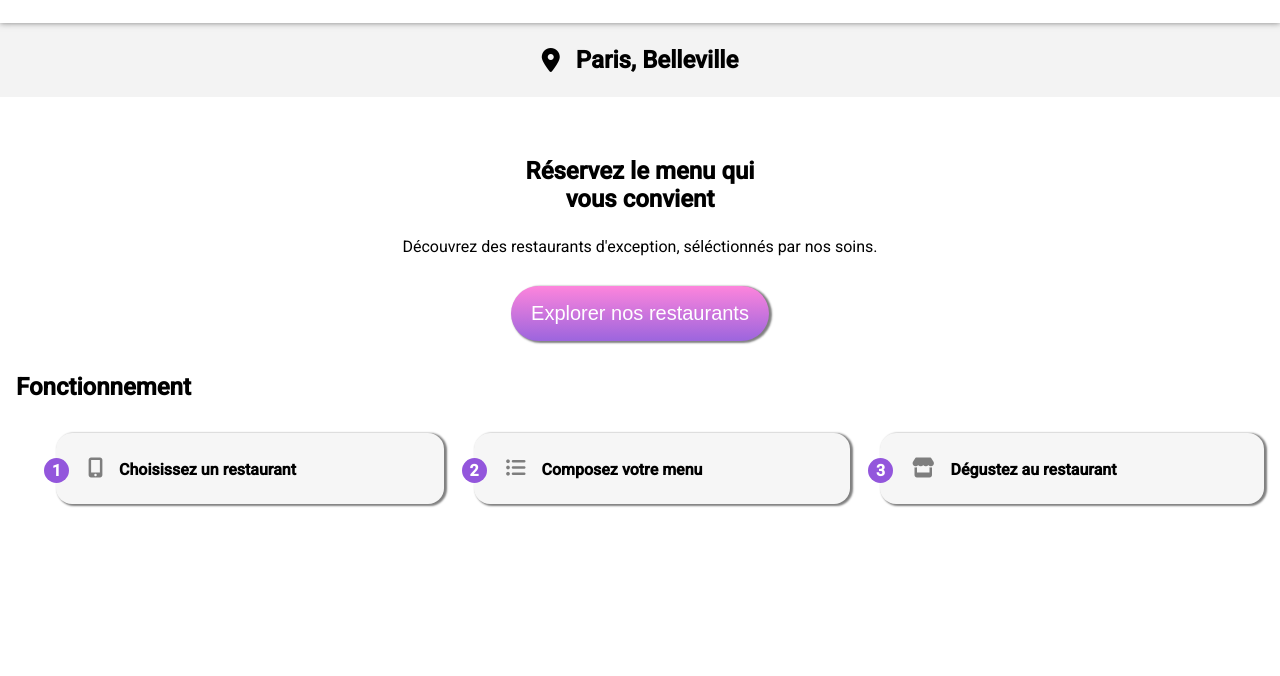
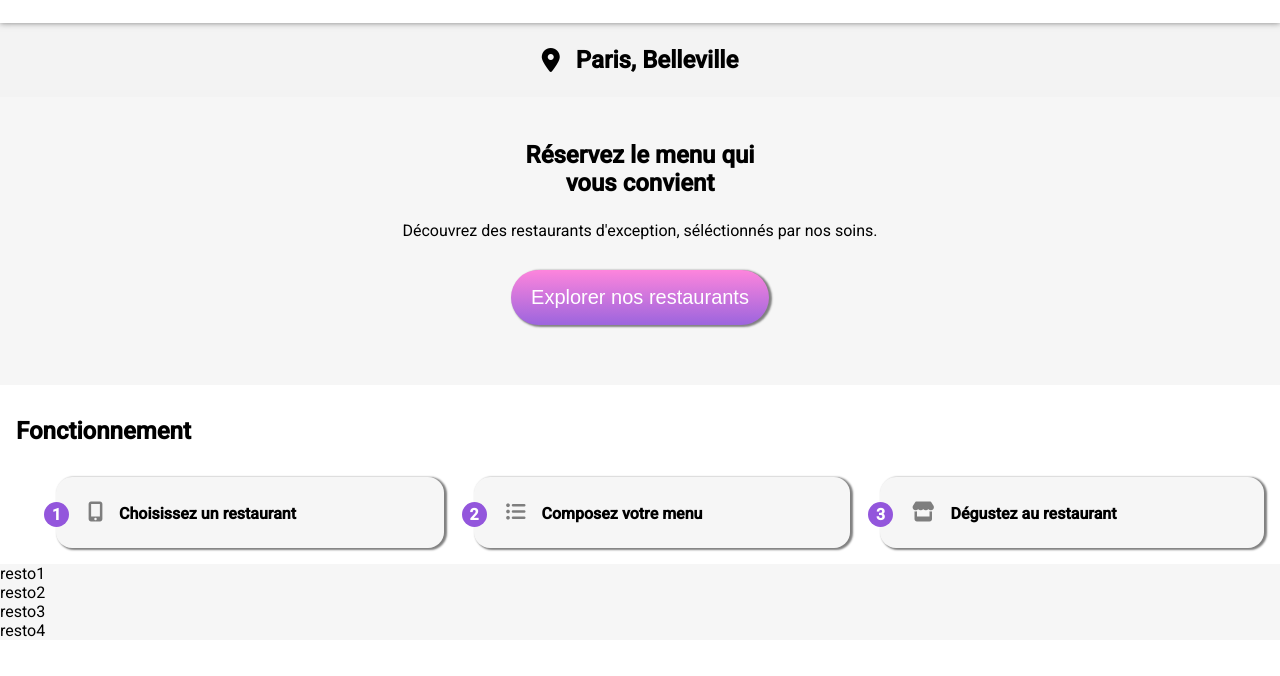
Before and after one commit to DrNarco/ohmyfood, a website: page index.html in a window 1280 px wide. Shown: the part 66-742 px from the top of the page. Drawn offline with Linux system fonts and the light colour scheme; a web font is replaced by a local one.

Commit message:
discovery background color

```diff
--- a/index.html
+++ b/index.html
@@ -10,10 +10,12 @@
 </head>
 
 <body>
+
 <!-- header -->
     <header>
         <h1>ohmyfood</h1>
     </header>
+
 <!-- main -->
 <main>
 <!-- location -->
@@ -21,6 +23,7 @@
     <i class="fa-solid fa-location-dot"></i>
     <h2>Paris, Belleville</h2>
 </div>
+
 <!-- discovery -->
 <section class="discovery">
 <h3>Réservez le menu qui <br>vous convient</h3>
@@ -37,6 +40,14 @@
         <li><i class="fas fa-store"></i>Dégustez au restaurant</li>
     </ol>
 </section>
+
+<section class="restos">
+<div class="card">resto1</div>
+<div class="card">resto2</div>
+<div class="card">resto3</div>
+<div class="card">resto4</div>
+</section>
+
 </main>
 
 </body>
--- a/sass/layout.scss
+++ b/sass/layout.scss
@@ -18,7 +18,7 @@ header {
     align-items: center;
     justify-content: center;
     gap: 16px;
-    background-color: $light-grey;
+    background-color: $medium-grey;
     text-align: center;
     padding: 3px;
     & i {
@@ -29,9 +29,11 @@ header {
 /* discovery */
 .discovery {
     text-align: center;
+    background-color: $light-grey;
+    padding-top: 20px;
+    padding-bottom: 60px;
 
     & h3 {
-        margin-top: 60px;
         font-size: 24px;
     }
 
@@ -110,3 +112,9 @@ header {
     }
 
 }
+
+
+/* restos */
+.restos {
+    background-color: $light-grey;
+}
--- a/sass/utils/colors.scss
+++ b/sass/utils/colors.scss
@@ -1,3 +1,4 @@
 $grey: #7e7e7e;
 $purple: #9356dc;
-$light-grey: #f3f3f3;
+$medium-grey: #f3f3f3;
+$light-grey: #f6f6f6
```
Also changed, not shown: images/third.jpg (added), style.css, 4 other files.
